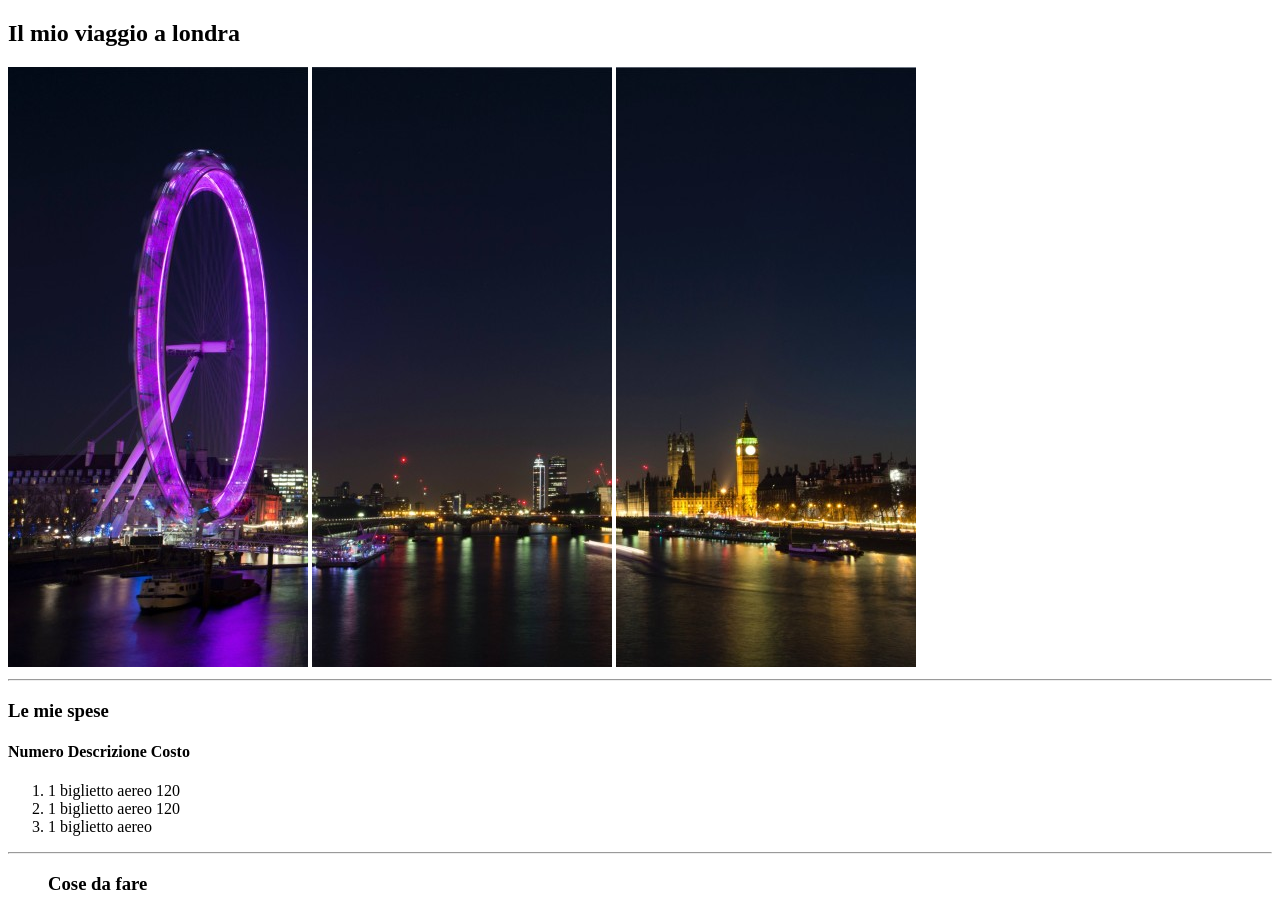
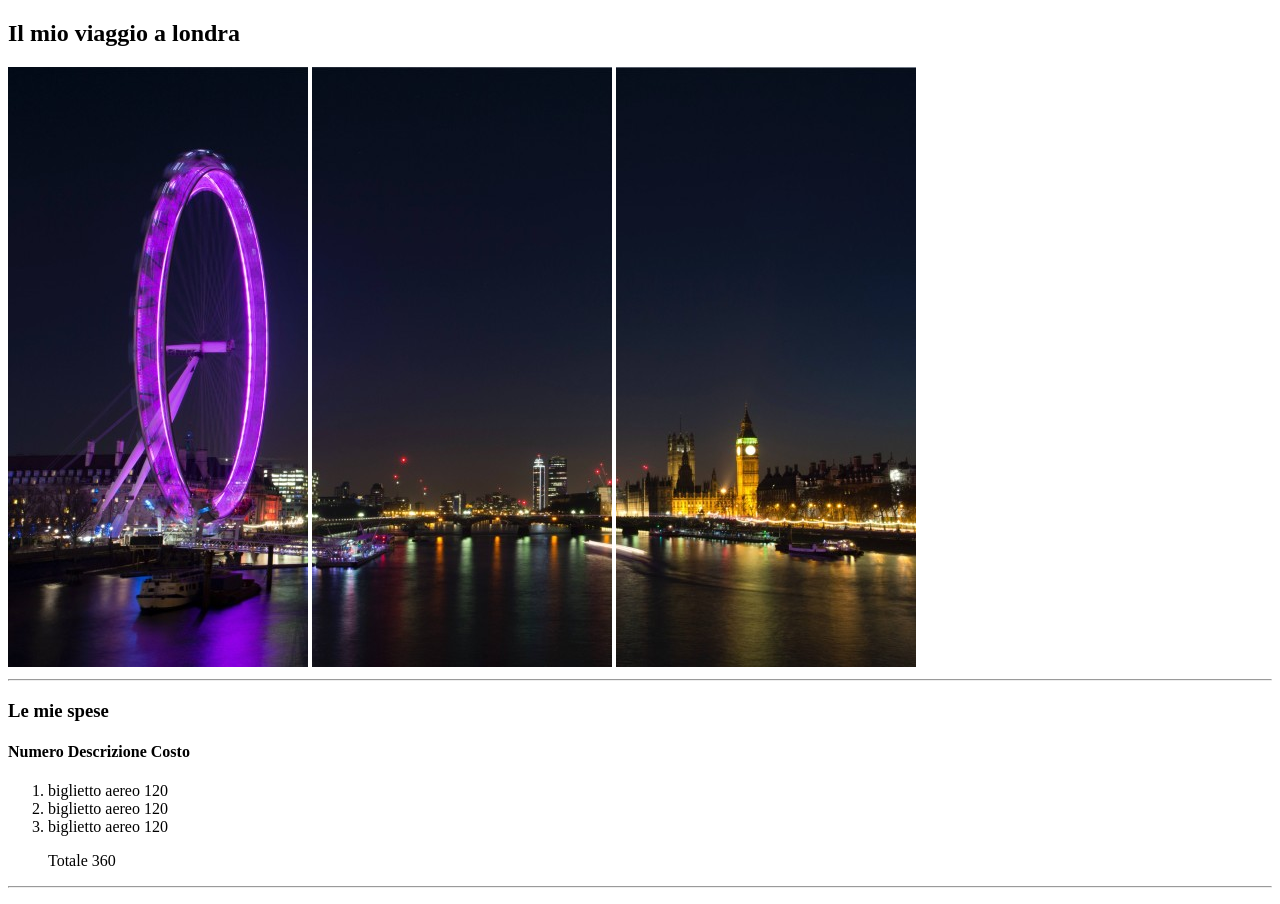
Before and after one commit to eBrandoM/html-london-trip, a plain HTML site: page index.html in a window 1280 px wide. Shown: the top 904 px of the page. Drawn offline with Linux system fonts and the light colour scheme.

Commit message:
Fixed ol

```diff
--- a/index.html
+++ b/index.html
@@ -13,9 +13,10 @@
     <h3>Le mie spese</h3>
     <h4><strong> Numero Descrizione Costo</strong></h4>
     <ol>
-        <li>1 biglietto aereo 120</li>
-        <li>1 biglietto aereo 120</li>
-        <li>1 biglietto aereo</li>
+        <li>biglietto aereo 120</li>
+        <li>biglietto aereo 120</li>
+        <li>biglietto aereo 120</li>
+        <p>Totale 360</p>
     </ol>
     <hr>
     <ul>
```
